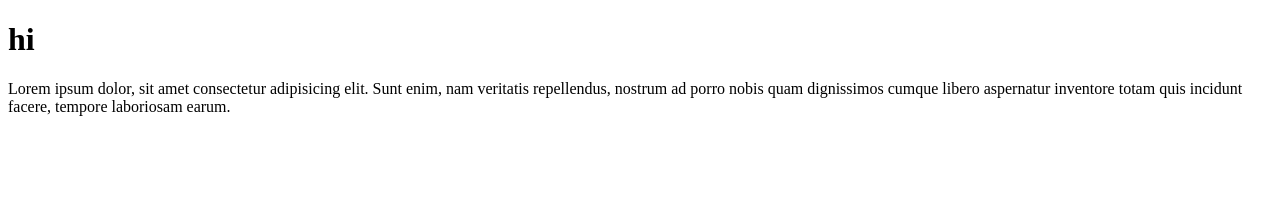
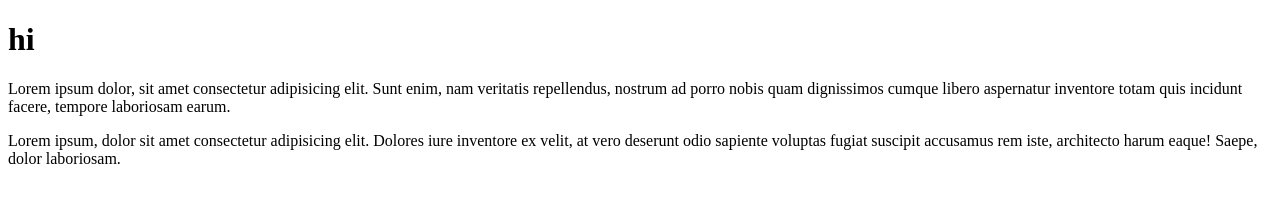
Before and after one commit to EugeneDubrova777/dateExp, a plain HTML site: page index.html in a window 1280 px wide. Drawn offline with Linux system fonts and the light colour scheme.

Commit message:
feat: add something6 $(date)

```diff
--- a/index.html
+++ b/index.html
@@ -9,5 +9,6 @@
 <body>
   <h1>hi</h1>
   <p>Lorem ipsum dolor, sit amet consectetur adipisicing elit. Sunt enim, nam veritatis repellendus, nostrum ad porro nobis quam dignissimos cumque libero aspernatur inventore totam quis incidunt facere, tempore laboriosam earum.</p>
+  <p>Lorem ipsum, dolor sit amet consectetur adipisicing elit. Dolores iure inventore ex velit, at vero deserunt odio sapiente voluptas fugiat suscipit accusamus rem iste, architecto harum eaque! Saepe, dolor laboriosam.</p>
 </body>
 </html>
```
